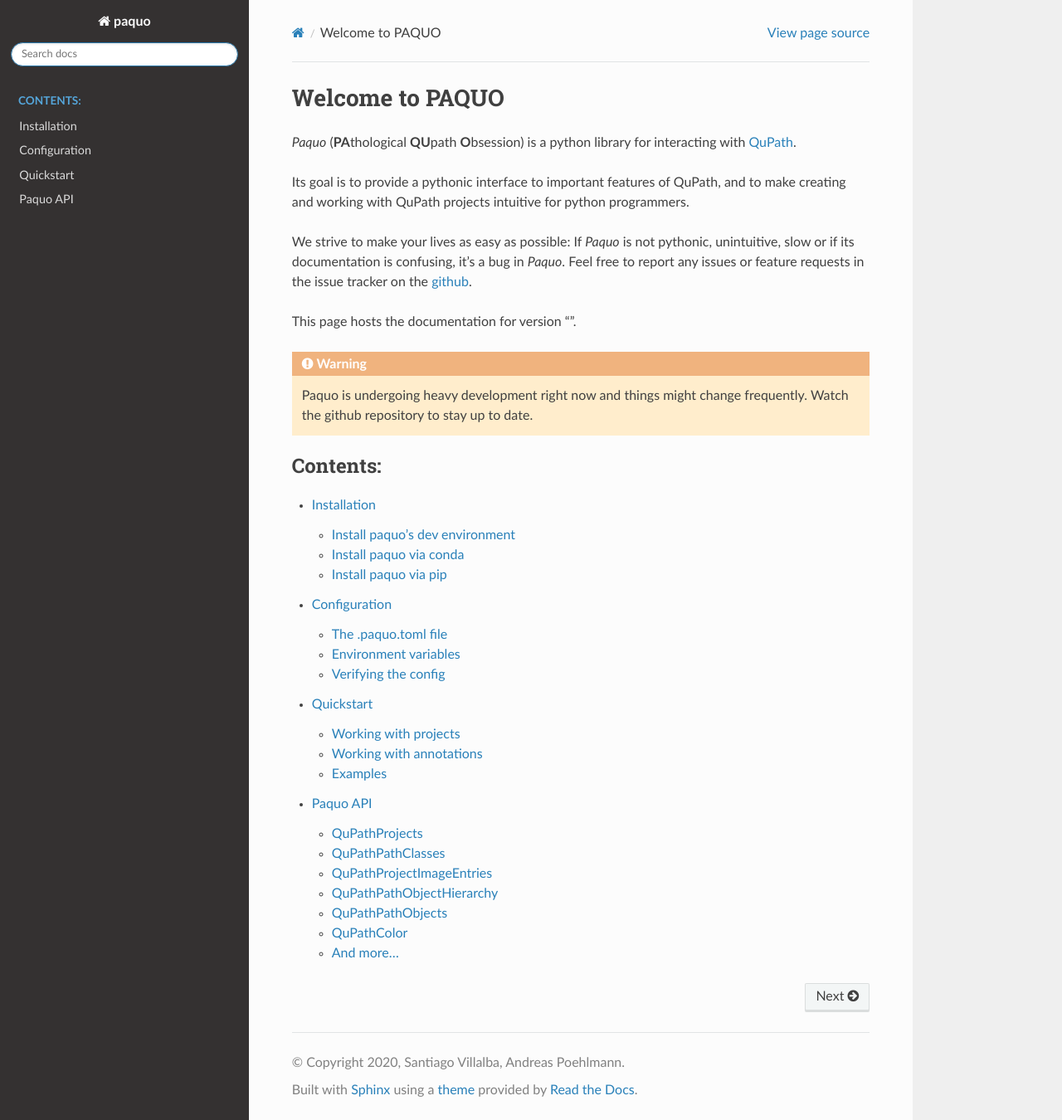
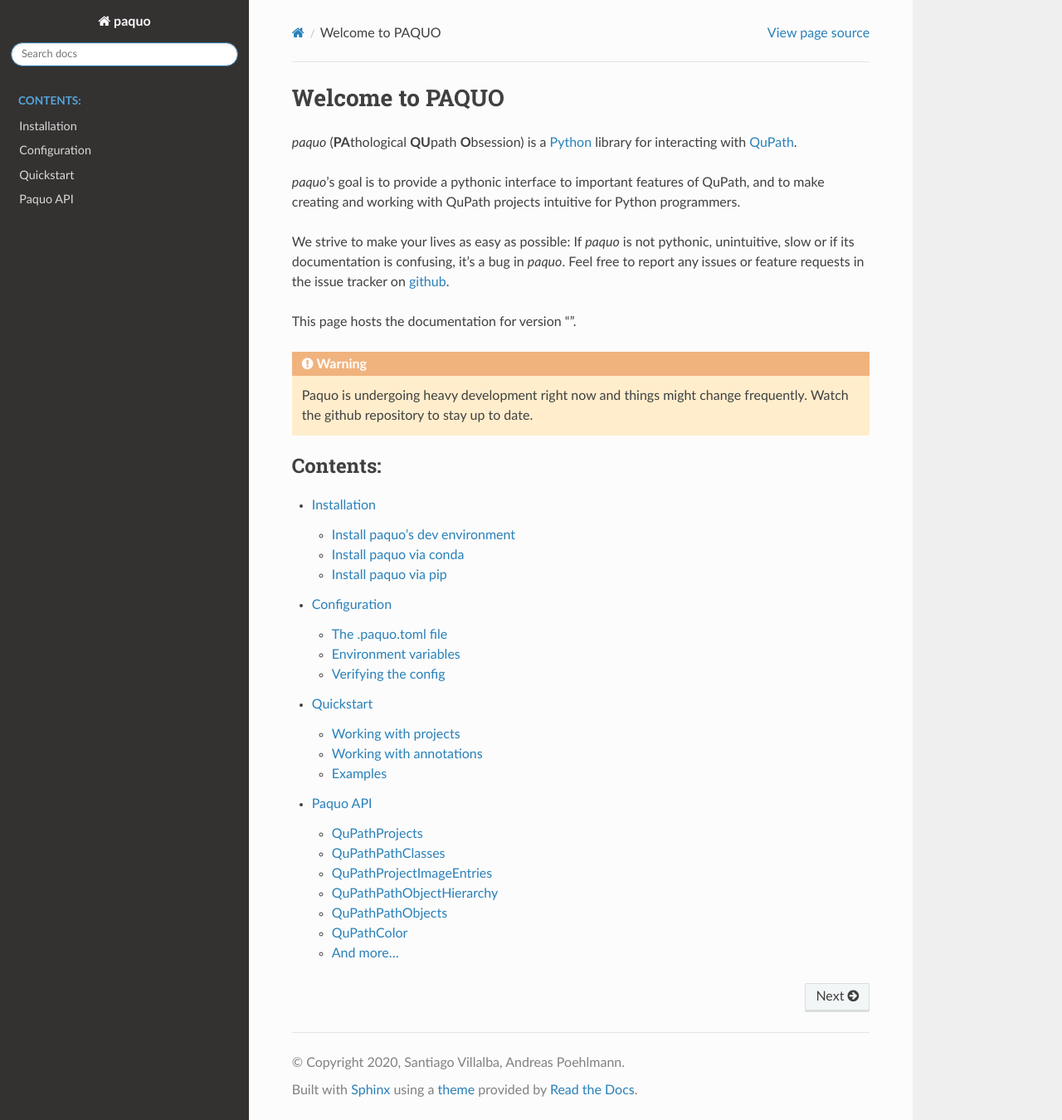
Before and after one commit to Bayer-Group/paquo, a Sphinx documentation site: the page built from docs/source/index.rst, in a window 1280 px wide and 1350 px high. Shown: the whole window at 83% size. Built offline with Sphinx 7.4.7 and the Read the Docs theme 2.0.0, drawn with Linux system fonts in a browser that asks for light colours.

Commit message:
docs: sync index with gh readme
and show patch version number too

```diff
--- a/docs/source/conf.py
+++ b/docs/source/conf.py
@@ -8,7 +8,7 @@
 from pkg_resources import get_distribution
 
 release = get_distribution('paquo').version
-version = '{}.{}'.format(*release.split('.')[:2])
+version = '{}.{}.{}'.format(*release.split('.')[:3])
 
 # -- Path setup --------------------------------------------------------------
 
--- a/docs/source/index.rst
+++ b/docs/source/index.rst
@@ -3,17 +3,18 @@
 Welcome to PAQUO
 ================
 
-`Paquo` (**PA**\ thological **QU**\ path **O**\ bsession) is a python library
-for interacting with `QuPath <https://qupath.github.io/>`_.
+`paquo` (**PA**\ thological **QU**\ path **O**\ bsession) is a
+`Python <https://www.python.org/>`_ library for interacting with
+`QuPath <https://qupath.github.io/>`_.
 
-Its goal is to provide a pythonic interface to important features of QuPath,
-and to make creating and working with QuPath projects intuitive for python
-programmers.
+`paquo`'s goal is to provide a pythonic interface to important features of
+QuPath, and to make creating and working with QuPath projects intuitive for
+Python programmers.
 
-We strive to make your lives as easy as possible: If `Paquo` is not pythonic,
+We strive to make your lives as easy as possible: If `paquo` is not pythonic,
 unintuitive, slow or if its documentation is confusing, it's a bug in
-`Paquo`. Feel free to report any issues or feature requests in the issue
-tracker on the
+`paquo`. Feel free to report any issues or feature requests in the issue
+tracker on
 `github <https://github.com/bayer-science-for-a-better-life/paquo>`_.
 
 This page hosts the documentation for version "|version|".
```
